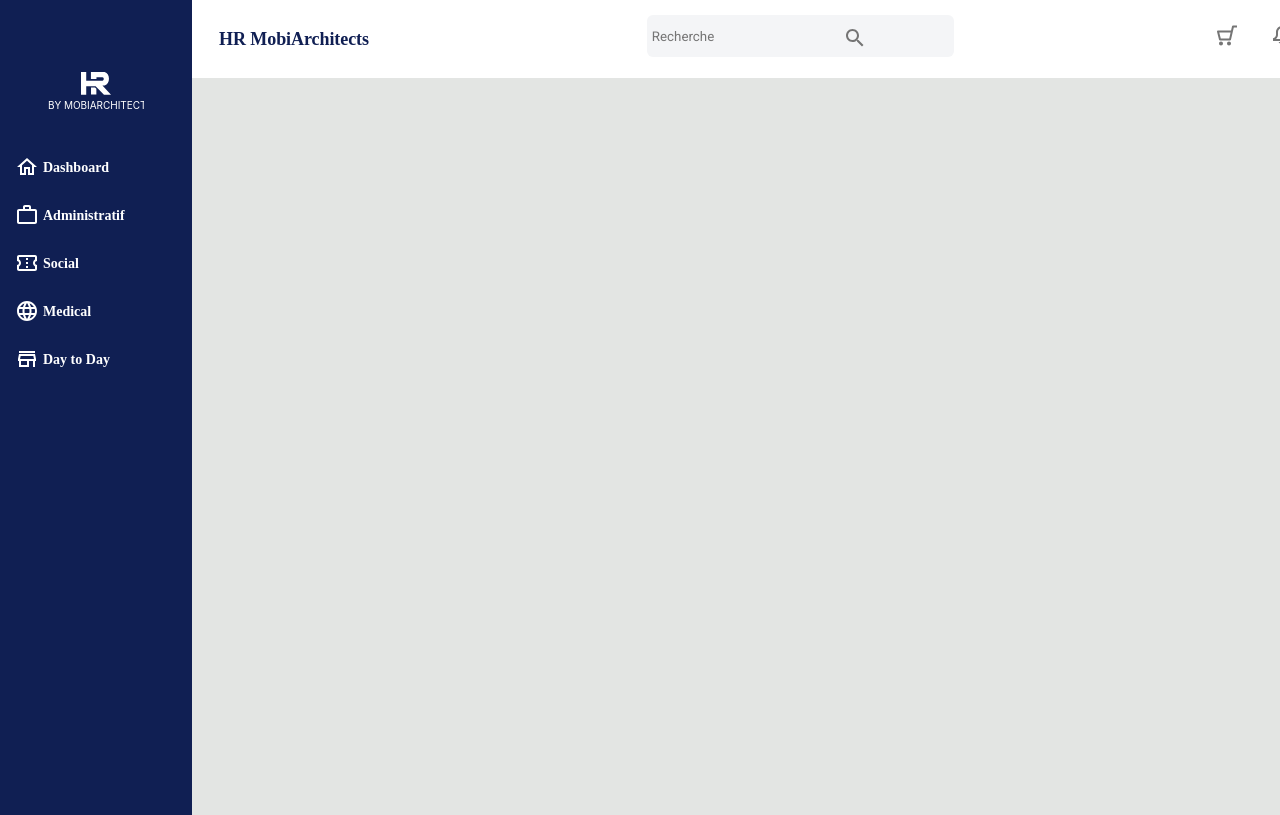
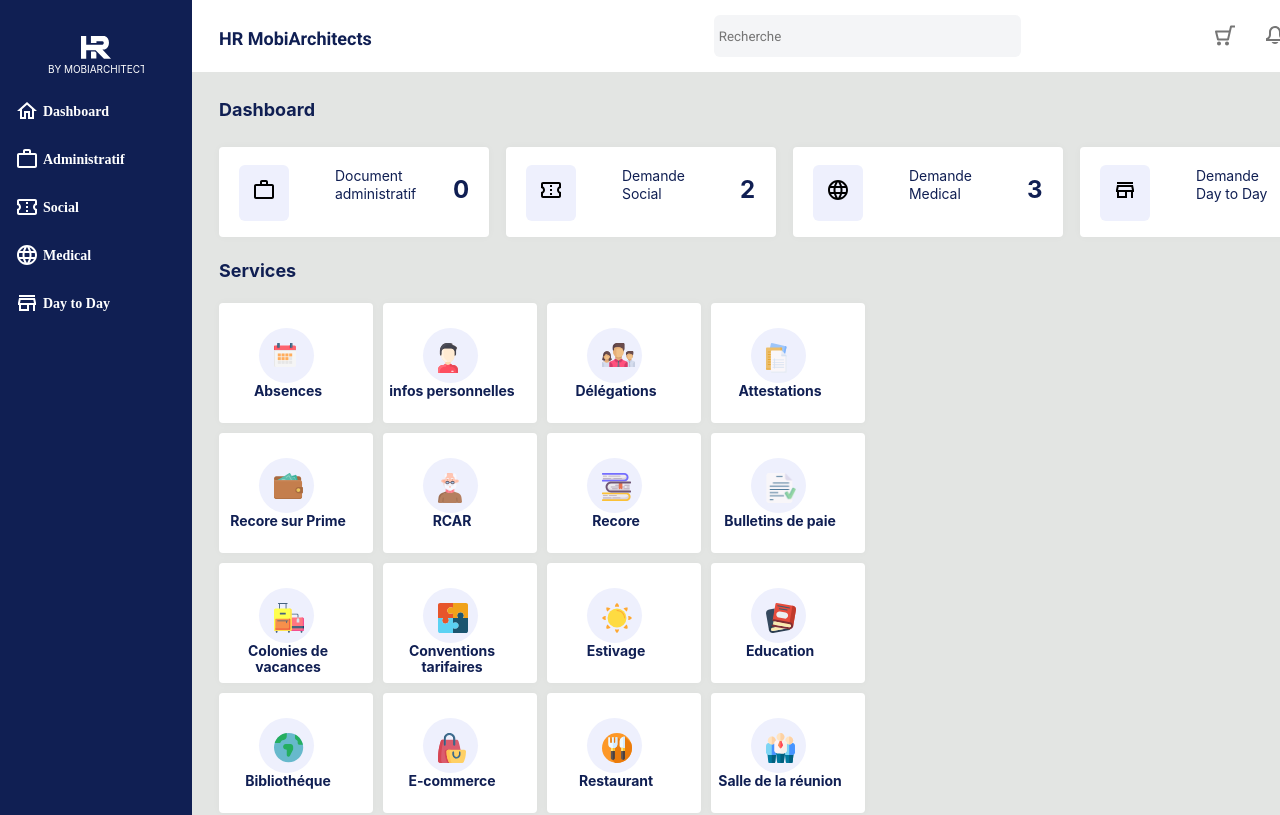
Before and after one commit to mobiarchitects/khadija, a React (Create React App) app: page / in a window 1280 px wide. Shown: the top 815 px of the page. Built offline with nearby package versions, Linux system fonts and the light colour scheme.

Commit message:
add services

```diff
--- a/src/App.js
+++ b/src/App.js
@@ -17,6 +17,7 @@ function App() {
         <NavBar />
         <Routes>
           <Route path='/Dashboard' element={<Dashboard />} />
+          <Route path='/' element={<Dashboard />} />
           <Route path='/Social' element={<Social />} />
           <Route path='/Administratif' element={<Administratif />} />
           <Route path='/Medical' element={<Medical />} />
--- a/src/components/allServices/AllServices.js
+++ b/src/components/allServices/AllServices.js
@@ -1,6 +1,134 @@
 import React from 'react';
 import '../styles/allServices.css';
+import AllServicesItem from './AllServicesItem';
 
+const listServices = [
+  {
+    id: 1,
+    title: 'Absences',
+    icon: <img src='/assets/calendar(1).svg' alt='Absences' />,
+    lien: '/demandeAbsence',
+  },
+  {
+    id: 2,
+    title: 'infos personnelles',
+    icon: <img src='/assets/man(1).svg' alt='man-1' />,
+    lien: '/demandeAbsence',
+  },
+  {
+    id: 3,
+    title: 'Délégations',
+    icon: <img src='/assets/team.svg' alt='team' />,
+    lien: '/demandeAbsence',
+  },
+  {
+    id: 4,
+    title: 'Attestations',
+    icon: <img src='/assets/paper.svg' alt='paper' />,
+    lien: '/demandeAbsence',
+  },
+  {
+    id: 5,
+    title: 'Recore sur Prime',
+    icon: <img src='/assets/wallet.svg' alt='wallet' />,
+    lien: '/demandeAbsence',
+  },
+  {
+    id: 6,
+    title: 'RCAR',
+    icon: <img src='/assets/grandfather.svg' alt='grandfather' />,
+    lien: '/demandeAbsence',
+  },
+  {
+    id: 7,
+    title: 'Recore',
+    icon: <img src='/assets/books.svg' alt='books' />,
+    lien: '/demandeAbsence',
+  },
+  {
+    id: 8,
+    title: 'Bulletins de paie',
+    icon: <img src='/assets/approved.svg' alt='approved' />,
+    lien: '/demandeAbsence',
+  },
+  {
+    id: 9,
+    title: 'Colonies de vacances',
+    icon: <img src='/assets/suitcases.svg' alt='suitcases' />,
+    lien: '/demandeAbsence',
+  },
+  {
+    id: 10,
+    title: 'Conventions tarifaires',
+    icon: <img src='/assets/puzzle.svg' alt='puzzle' />,
+    lien: '/demandeAbsence',
+  },
+  {
+    id: 11,
+    title: 'Estivage',
+    icon: <img src='/assets/sun.svg' alt='sun' />,
+    lien: '/demandeAbsence',
+  },
+  {
+    id: 12,
+    title: 'Education',
+    icon: <img src='/assets/book(1).svg' alt='book-1' />,
+    lien: '/demandeAbsence',
+  },
+  {
+    id: 13,
+    title: 'Bibliothéque',
+    icon: <img src='/assets/Group 7.svg' alt='group-7' />,
+    lien: '/demandeAbsence',
+  },
+  {
+    id: 14,
+    title: 'E-commerce',
+    icon: <img src='/assets/shopping-bag(1).svg' alt='shopping-bag(1)' />,
+    lien: '/demandeAbsence',
+  },
+  {
+    id: 15,
+    title: 'Restaurant',
+    icon: <img src='/assets/cutlery.svg' alt='cutlery' />,
+    lien: '/demandeAbsence',
+  },
+  {
+    id: 16,
+    title: 'Salle de la réunion',
+    icon: <img src='/assets/leader.svg' alt='leader' />,
+    lien: '/demandeAbsence',
+  },
+  {
+    id: 17,
+    title: 'Accès site',
+    icon: <img src='/assets/key.svg' alt='key' />,
+    lien: '/demandeAbsence',
+  },
+  {
+    id: 18,
+    title: 'Cliniques agrées',
+    icon: <img src='/assets/hospital.svg' alt='hospital' />,
+    lien: '/demandeAbsence',
+  },
+  {
+    id: 19,
+    title: 'Couverture médical',
+    icon: <img src='/assets/medical-file.svg' alt='Gmedical-file' />,
+    lien: '/demandeAbsence',
+  },
+];
+
+const displayServices = () => {
+  return listServices.map((item) => (
+    <AllServicesItem key={item.id} item={item} />
+  ));
+};
 export default function AllServices() {
-  return <div className='allservices'>AllServices</div>;
+  return (
+    <div className='allservices'>
+      <div className='title-services'>Services</div>
+      <div className='ser-all'>{displayServices()}</div>
+    </div>
+  );
 }
--- /dev/null
+++ b/src/components/allServices/AllServicesItem.js
@@ -0,0 +1,10 @@
+import React from 'react';
+import '../styles/allServices.css';
+export default function AllServicesItem({ item }) {
+  return (
+    <div className='all-ser-item'>
+      <div className='icon-ser'>{item.icon}</div>
+      <div className='icon-tit'>{item.title}</div>
+    </div>
+  );
+}
--- a/src/components/itemDashboard/Dash.js
+++ b/src/components/itemDashboard/Dash.js
@@ -1,9 +1,46 @@
 import React from 'react';
+import '../styles/dash.css';
+import DashItem from './DashItem';
+import ConfirmationNumberOutlinedIcon from '@mui/icons-material/ConfirmationNumberOutlined';
+import StoreMallDirectoryOutlinedIcon from '@mui/icons-material/StoreMallDirectoryOutlined';
+import LanguageOutlinedIcon from '@mui/icons-material/LanguageOutlined';
+import WorkOutlineOutlinedIcon from '@mui/icons-material/WorkOutlineOutlined';
+
+const listDashboard = [
+  {
+    id: 1,
+    title: 'Document administratif',
+    counter: 0,
+    icon: <WorkOutlineOutlinedIcon sx={{ color: '413F42' }} />,
+  },
+  {
+    id: 2,
+    title: 'Demande Social',
+    counter: 2,
+    icon: <ConfirmationNumberOutlinedIcon sx={{ color: '413F42' }} />,
+  },
+  {
+    id: 3,
+    title: 'Demande Medical',
+    counter: 3,
+    icon: <LanguageOutlinedIcon sx={{ color: '413F42' }} />,
+  },
+  {
+    id: 4,
+    title: 'Demande Day to Day',
+    counter: 8,
+    icon: <StoreMallDirectoryOutlinedIcon sx={{ color: '413F42' }} />,
+  },
+];
+const displayDashboard = () => {
+  return listDashboard.map((item) => <DashItem key={item.id} item={item} />);
+};
 
 export default function Dash() {
   return (
     <div className='dash'>
-      <p className='title'>dd</p>
+      <div className='dash-title'>Dashboard</div>
+      <div className='dash-item'>{displayDashboard()}</div>
     </div>
   );
 }
--- a/src/components/itemDashboard/DashItem.js
+++ b/src/components/itemDashboard/DashItem.js
@@ -1,7 +1,14 @@
-import React from 'react'
+import React from 'react';
+import '../styles/dash.css';
 
-export default function DashItem() {
+export default function DashItem({ item }) {
   return (
-    <div>DashItem</div>
-  )
+    <>
+      <div className='dash-group'>
+        <div className='icon'>{item.icon}</div>
+        <div className='title-dash-item'>{item.title}</div>
+        <div className='number'>{item.counter}</div>
+      </div>
+    </>
+  );
 }
--- a/src/components/navbar/InputNav.js
+++ b/src/components/navbar/InputNav.js
@@ -1,5 +1,5 @@
 import React from 'react';
-import SearchIcon from '@mui/icons-material/Search';
+// import SearchIcon from '@mui/icons-material/Search';
 import '../styles/navBar.css';
 
 export default function InputNav() {
@@ -11,7 +11,7 @@ export default function InputNav() {
           type='text'
           placeholder=' Recherche'
         />
-        <SearchIcon className='icon-recherche' />
+
       </span>
     </div>
   );
--- a/src/components/navbar/NavBar.js
+++ b/src/components/navbar/NavBar.js
@@ -6,7 +6,7 @@ import IconsNav from './IconsNav';
 export default function NavBar() {
   return (
     <div className='navbar'>
-      <div className='title'>HR MobiArchitects</div>
+      <div className='title-nav'>HR MobiArchitects</div>
       <div className='input'>
         <InputNav />
       </div>
--- a/src/components/sidebar/LogoSideBar.js
+++ b/src/components/sidebar/LogoSideBar.js
@@ -1,8 +1,9 @@
 import React from 'react';
+import '../styles/sideBar.css';
 
 export default function LogoSideBar() {
   return (
-    <div className='logo-sidebar'>
+    <div >
       <img
         className='logo-sidebar'
         src='/assets/Group 15 (1).svg'
--- a/src/components/styles/allServices.css
+++ b/src/components/styles/allServices.css
@@ -1,3 +1,56 @@
 .allservices {
+    display: flex;
+    flex-direction: column;
+}
+.title-services {
+    height: 21px;
+    width: 71px;
+    color: #101F53;
+    font-family: "SF Pro Display";
+    font-size: 18px;
+    font-weight: bold;
+    letter-spacing: 0;
+    line-height: 21px;
+    margin-left: 27px;
+    margin-top: 23px;
+}
+.all-ser-item {
+    display: flex;
+    flex-direction: column;
+    margin-right: 10px;
+    margin-bottom: 10px;
+    justify-content: center;
 
+    height: 120px;
+    width: 154px;
+    border-radius: 4px;
+    background-color: #FFFFFF;
+    box-shadow: 0 0 8px 0 rgba(0,0,0,0.03);
 }
+.icon-ser {
+    width: 25px;
+    height: 25px;
+    background-color: #EEF0FD;
+    padding: 15px;
+    border-radius: 50%;
+    margin-left: 40px;
+}
+.icon-tit{
+    height: 16px;
+    width: 138px;
+    color: #101F53;
+    font-family: "SF Pro Display";
+    font-size: 14px;
+    font-weight: bold;
+    letter-spacing: -0.06px;
+    line-height: 16px;
+    text-align: center;
+}
+.ser-all {
+    width: 56% !important;
+    display: flex;
+    flex-direction: row;
+    margin-top: 22px;
+    margin-left: 27px;
+    flex-wrap: wrap;
+}
--- a/src/components/styles/dash.css
+++ b/src/components/styles/dash.css
@@ -1,4 +1,8 @@
-/* .dash {
+.dash {
+    display: flex;
+    flex-direction: column;
+}
+.dash-title {
     height: 21px;
     width: 91px;
     color: #101F53;
@@ -7,4 +11,57 @@
     font-weight: bold;
     letter-spacing: 0;
     line-height: 21px;
-} */
+    padding-left: 27px;
+    padding-top: 27px;
+}
+.dash-item {
+    padding-left: 27px;
+    padding-top: 27px;
+    display: flex;
+    flex-direction: row;
+    flex-wrap: wrap;
+    justify-content: space-between;
+    margin-right: 15px;
+}
+.dash-group {
+    display: flex;
+    flex-direction: row;
+    justify-content: space-between;
+    align-content: center;
+    height: 90px;
+  width: 270px;
+  border-radius: 4px;
+  background-color: #FFFFFF;
+  box-shadow: 0 0 8px 0 rgba(0,0,0,0.03);
+}
+.title-dash-item{
+    height: 36px;
+    width: 72px !important;
+    color: #101F53;
+    font-family: "SF Pro Display";
+    font-size: 14px;
+    letter-spacing: -0.06px;
+    line-height: 18px;
+    padding-left: 0px !important;
+    margin-top: 20px;
+}
+.icon {
+  height: 30px;
+  padding: 13px !important;
+  border-radius: 6px;
+  background-color: #EEF0FD;
+  margin-top: 18px;
+  margin-left: 20px;
+}
+.number {
+    height: 29px;
+    width: 16px;
+    color: #101F53;
+    font-family: "SF Pro Display";
+    font-size: 24px;
+    font-weight: bold;
+    letter-spacing: -0.11px;
+    line-height: 29px;
+    margin-top: 28px;
+    margin-right: 20px;
+}
--- a/src/components/styles/navBar.css
+++ b/src/components/styles/navBar.css
@@ -2,8 +2,8 @@
     display: flex;
     flex-direction: row;
     justify-content: space-between !important;
-    min-width: 1175px;
     background-color: #fff;
+    min-width: 1173px;
 
 }
 .input {
@@ -12,9 +12,7 @@
 }
 .icon-recherche {
     color:  #757575;
-    position: absolute;
-    top: 26px;
-    right: 413px;
+
 }
 .input-recherche {
   position: relative;
@@ -24,18 +22,14 @@
   background-color: #F4F5F7;
   border: none;
 }
-.title {
-  height: 22px;
-  width: 164px;
+.title-nav {
+  padding-left: 27px;
+  width: 300px !important;
   color: #101F53;
-  font-family: Metropolis;
   font-size: 18px;
   font-weight: bold;
-  letter-spacing: -0.07px;
-  line-height: 22px;
   padding-top: 28px;
-  padding-bottom: 28px;
-  padding-left: 27px;
+
 }
 .icons {
   padding-top: 15px;
@@ -56,6 +50,7 @@
   width: 40px;
   border-radius: 50%;
   cursor: pointer;
+  margin-right: 10px;
 }
 .panier {
   cursor: pointer;
--- a/src/pages/Dashboard/Dashboard.js
+++ b/src/pages/Dashboard/Dashboard.js
@@ -1,10 +1,14 @@
 import React from 'react';
+import AllServices from '../../components/allServices/AllServices';
 import Dash from '../../components/itemDashboard/Dash';
 
 export default function Dashboard() {
   return (
-    <div>
+    <div style={{ display: 'flex', flexDirection: 'column' }}>
       <Dash />
+      <div>
+        <AllServices />
+      </div>
     </div>
   );
 }
```
